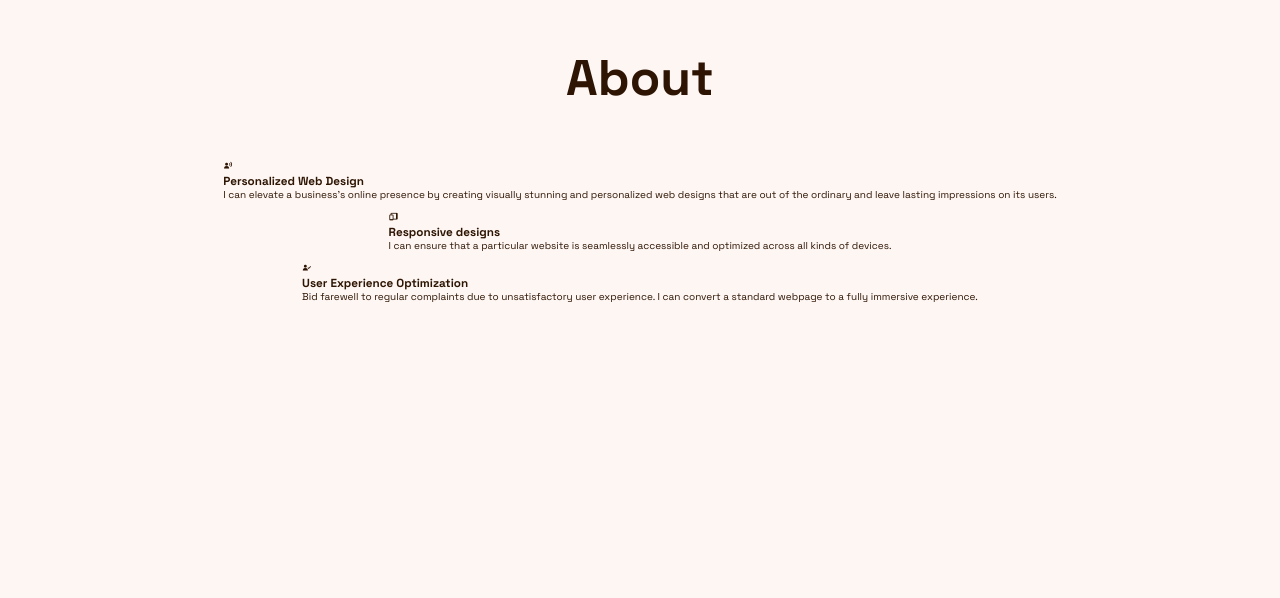
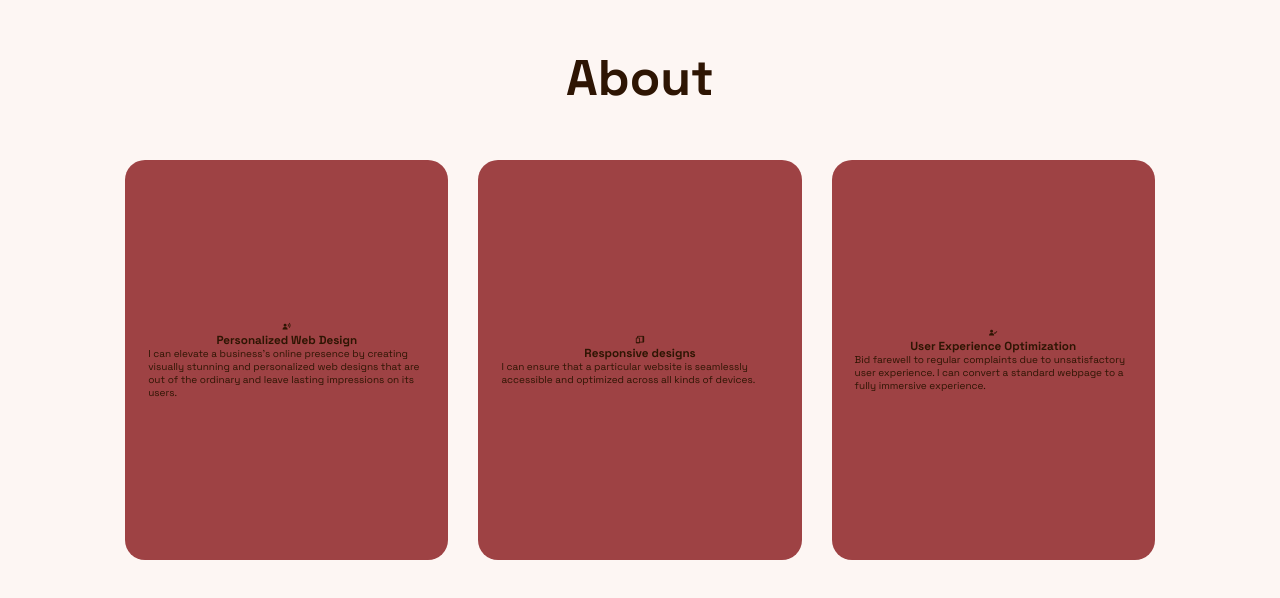
Before and after one commit to nat254/natalie_portfolio, a plain HTML site: page index.html in a window 1280 px wide. Shown: the part 854-1452 px from the top of the page. Drawn offline with nearby package versions, Linux system fonts and the light colour scheme.

Commit message:
feat(about): add css code for the service cards

```diff
--- a/assets/css/style.css
+++ b/assets/css/style.css
@@ -267,3 +267,27 @@ span{
     flex-wrap: wrap;
     gap: 1rem;
 }
+
+.service-container .service-card{
+    flex: 1 1 25%;
+    display: flex;
+    flex-direction: column;
+    align-items: center;
+    justify-content: center;
+    text-align:start;
+    background-color: var(--primary-color);
+    padding: 2rem;
+    height: 400px;
+    border-radius: 2rem;
+    border: 3px solid transparent;
+    cursor: pointer;
+    transition: 0.5s ease;
+    margin: 0 1rem;
+}
+
+.service-container .service-card:hover{
+    border: 3px solid var(--text-color);
+    background: var(--background-color);
+    transform: scale(1.02);
+    color: var(--text-color);
+}
```
